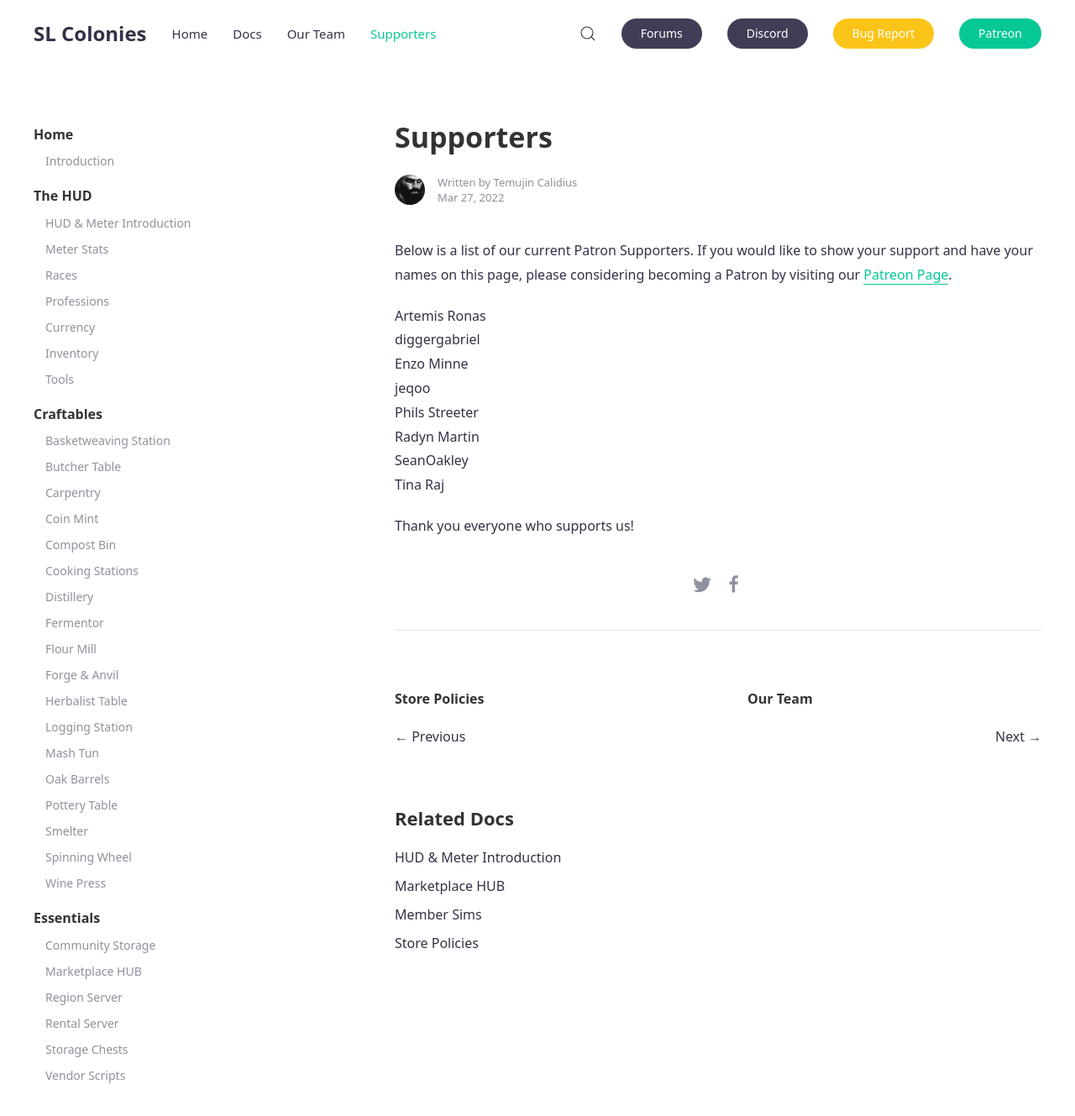
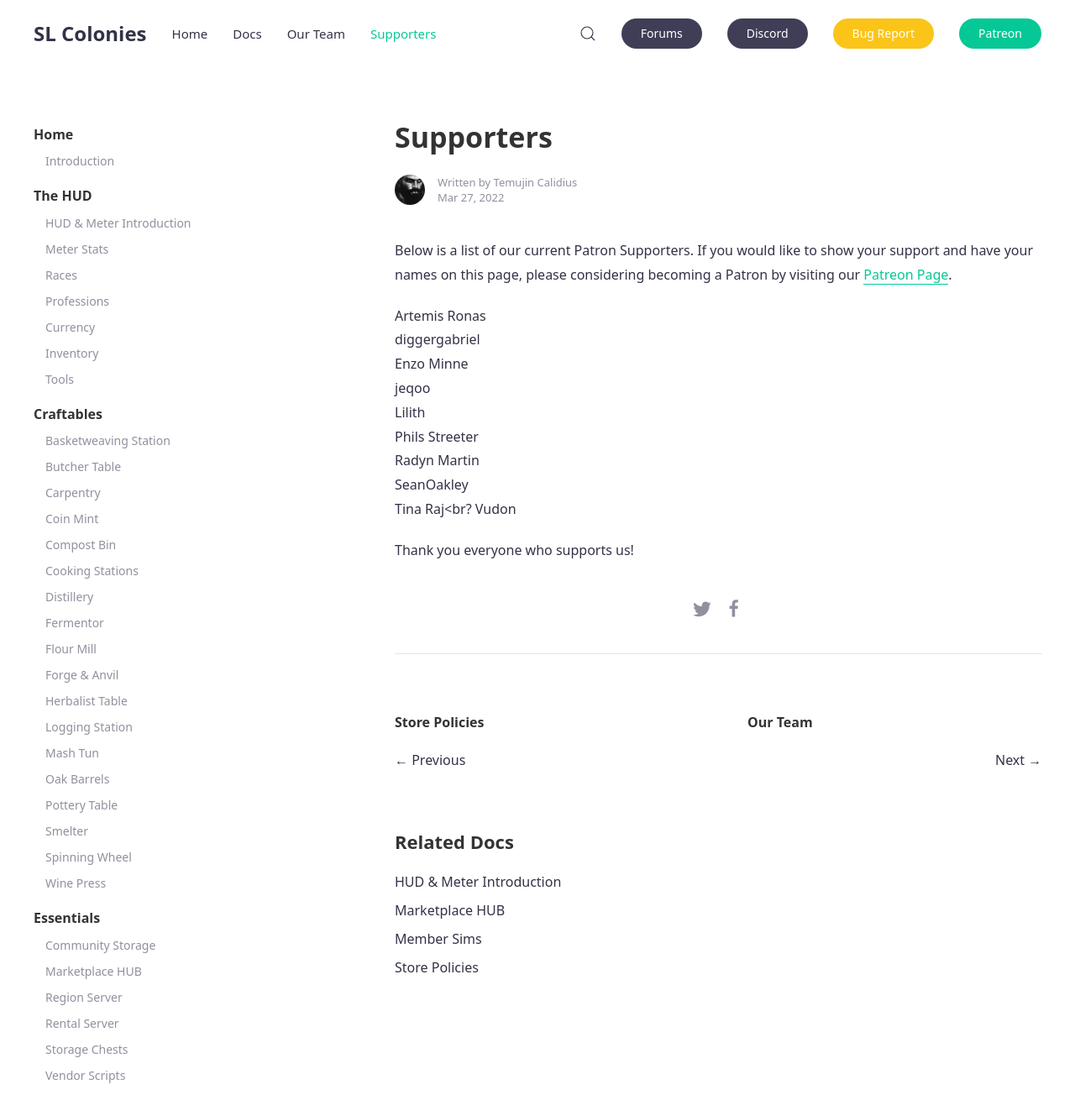
Before and after one commit to SLColonies/Public, a Jekyll site: the page built from _docs/supporters.md, in a window 1280 px wide and 1364 px high. Shown: the top 1329 px of the window at 84% size. Built offline with Jekyll 4.4.1, drawn with Linux system fonts in a browser that asks for light colours; comment, search, counter and statistics services are not loaded.

Commit message:
Update supporters.md

```diff
--- a/_docs/supporters.md
+++ b/_docs/supporters.md
@@ -9,9 +9,11 @@ Artemis Ronas<br>
 diggergabriel<br>
 Enzo Minne<br>
 jeqoo<br>
+Lilith<br>
 Phils Streeter<br>
 Radyn Martin<br>
 SeanOakley<br>
-Tina Raj
+Tina Raj<br?
+Vudon
 
 Thank you everyone who supports us!
```
